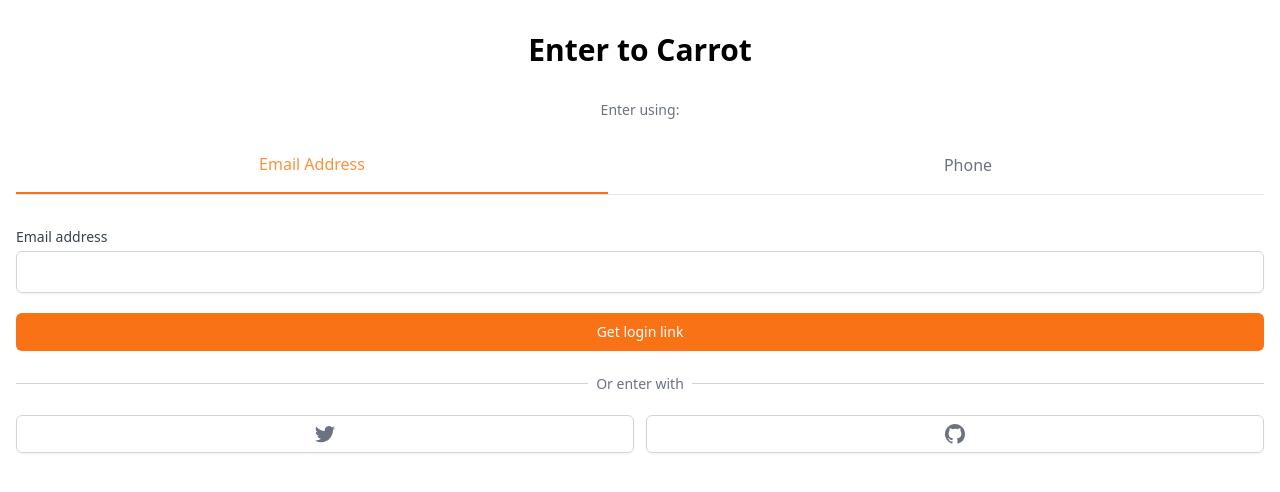
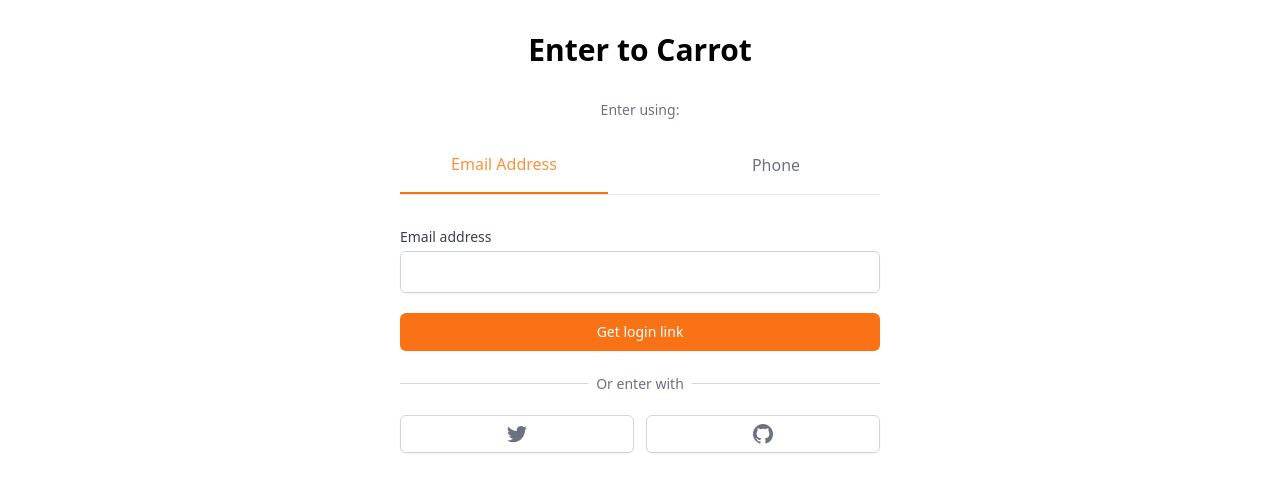
Before and after one commit to ricepotato/carrot-market, a Next.js app: page /enter in a window 1280 px wide. Shown: the top 492 px of the page. Built offline with nearby package versions, Linux system fonts and the light colour scheme.

Commit message:
feat: make mobile only screen

```diff
--- a/pages/_app.tsx
+++ b/pages/_app.tsx
@@ -1,8 +1,12 @@
-import '../styles/globals.css'
-import type { AppProps } from 'next/app'
+import "../styles/globals.css";
+import type { AppProps } from "next/app";
 
 function MyApp({ Component, pageProps }: AppProps) {
-  return <Component {...pageProps} />
+  return (
+    <div className="w-full max-w-lg mx-auto">
+      <Component {...pageProps} />
+    </div>
+  );
 }
 
-export default MyApp
+export default MyApp;
```
